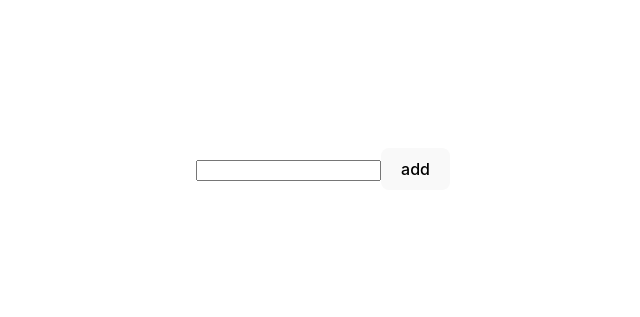
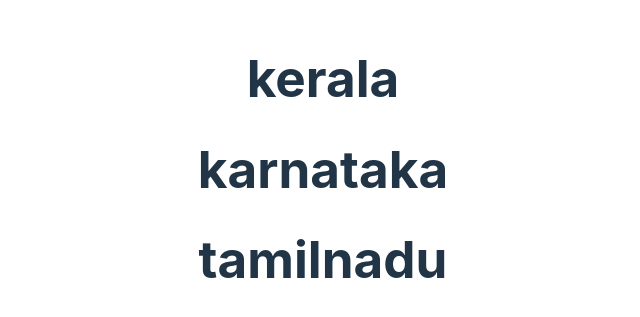
Before and after one commit to Abincjoseph20/react-journey-advance, a React (Vite) app: page / in a window 1280 px wide. Shown: the part 231-548 px from the top of the page, without its empty margins (317-957 px from the left). Built offline with nearby package versions, Linux system fonts and the light colour scheme.

Commit message:
props is for using dynamic purpose

```diff
--- a/src/App.jsx
+++ b/src/App.jsx
@@ -4,14 +4,17 @@ import './App.css'
 
 // import ChangeValue from './tutorial/basics/buttonchange'
 // import IncreaseSetValue from './tutorial/basics/increaseSateVslue'
-import ToDo from './tutorial/basics/Todo'
+// import ToDo from './tutorial/basics/Todo'
+import State from './tutorial/basics/props'
 
 function App() {
   const [count, setCount] = useState(0)
 
   return (
       <>
-       <ToDo/>
+       <State name={'kerala'}/>
+       <State name={'karnataka'}/>
+       <State name={'tamilnadu'}/>
       </>
   );
 };
--- /dev/null
+++ b/src/tutorial/basics/props.jsx
@@ -0,0 +1,10 @@
+import React from "react"
+
+const State = (props) => {
+  return (
+    <div>
+        <h1>{props.name}</h1>
+    </div>
+  )
+}
+export default State;
```
